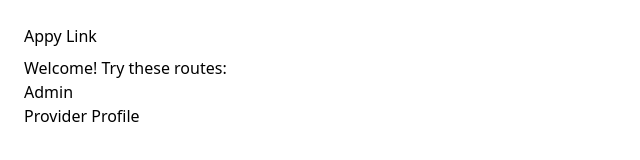
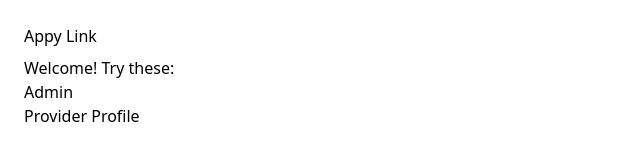
Before and after one commit to Appycrew1/appy-link, a React (Vite) app: page / in a window 1280 px wide. Shown: the top 160 px of the page, without its empty margins (0-640 px from the left). Built offline with nearby package versions, Linux system fonts and the light colour scheme.

Commit message:
Update App.jsx

```diff
--- a/src/App.jsx
+++ b/src/App.jsx
@@ -2,17 +2,16 @@
 import React, { Suspense, lazy, useEffect } from "react";
 import { HashRouter, Routes, Route, Link, Navigate, useLocation } from "react-router-dom";
 
-/* ========= Lazy-loaded pages (adjust paths if yours differ) ========= */
+/* ===== Lazy-loaded pages (paths match your structure) ===== */
 const ProviderProfilePage = lazy(() => import("./pages/ProviderProfilePage.jsx"));
 const AdminPortal         = lazy(() => import("./admin/AdminPortal.jsx"));
 
-/* ========= Optional: your real Home component ========= */
-// If you already have a Home page, import it instead and delete this.
+/* ===== Simple Home (replace with your real Home component if you have one) ===== */
 function Home() {
   return (
     <div style={{ padding: 24 }}>
       <h1 style={{ marginBottom: 8 }}>Appy Link</h1>
-      <p>Welcome! Try these routes:</p>
+      <p>Welcome! Try these:</p>
       <ul>
         <li><Link to="/admin">Admin</Link></li>
         <li><Link to="/provider?id=REPLACE_WITH_PROVIDER_ID">Provider Profile</Link></li>
@@ -21,16 +20,12 @@ function Home() {
   );
 }
 
-/* ========= Small loader for lazy pages ========= */
+/* ===== Loader while pages stream in ===== */
 function Loader() {
-  return (
-    <div style={{ padding: 24 }}>
-      <span>Loading…</span>
-    </div>
-  );
+  return <div style={{ padding: 24 }}>Loading…</div>;
 }
 
-/* ========= Normalize old hashes like "#provider" -> "#/provider" ========= */
+/* ===== Normalize old-style hashes like "#provider" → "#/provider" ===== */
 function HashNormalizer() {
   useEffect(() => {
     if (location.hash.startsWith("#provider")) {
@@ -43,7 +38,7 @@ function HashNormalizer() {
   return null;
 }
 
-/* ========= Scroll to top on route change (nice to have) ========= */
+/* ===== Scroll to top on route change (nice to have) ===== */
 function ScrollToTop() {
   const { pathname, search } = useLocation();
   useEffect(() => {
@@ -52,7 +47,7 @@ function ScrollToTop() {
   return null;
 }
 
-/* ========= App with HashRouter ========= */
+/* ===== App with HashRouter ===== */
 export default function App() {
   return (
     <HashRouter>
@@ -62,16 +57,16 @@ export default function App() {
         <Routes>
           <Route path="/" element={<Home />} />
 
-          {/* Admin portal (works at https://your-site/#/admin) */}
+          {/* Admin portal: https://your-site/#/admin */}
           <Route path="/admin" element={<AdminPortal />} />
 
-          {/* Provider profile page (works at https://your-site/#/provider?id=UUID) */}
+          {/* Provider profile: https://your-site/#/provider?id=UUID */}
           <Route path="/provider" element={<ProviderProfilePage />} />
 
           {/* Helpful redirect if someone types '#/providers' */}
           <Route path="/providers" element={<Navigate to="/provider" replace />} />
 
-          {/* 404 fallback */}
+          {/* 404 */}
           <Route
             path="*"
             element={
```
